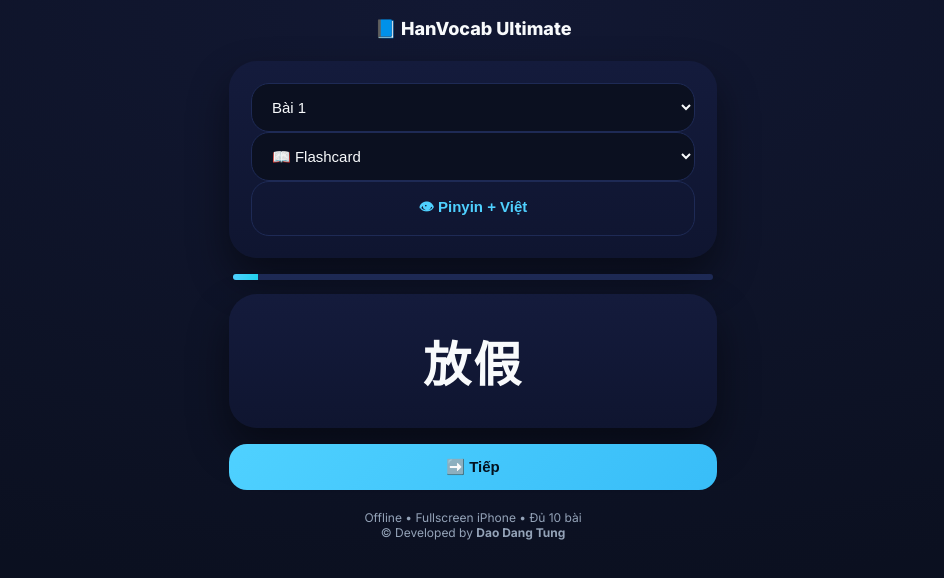
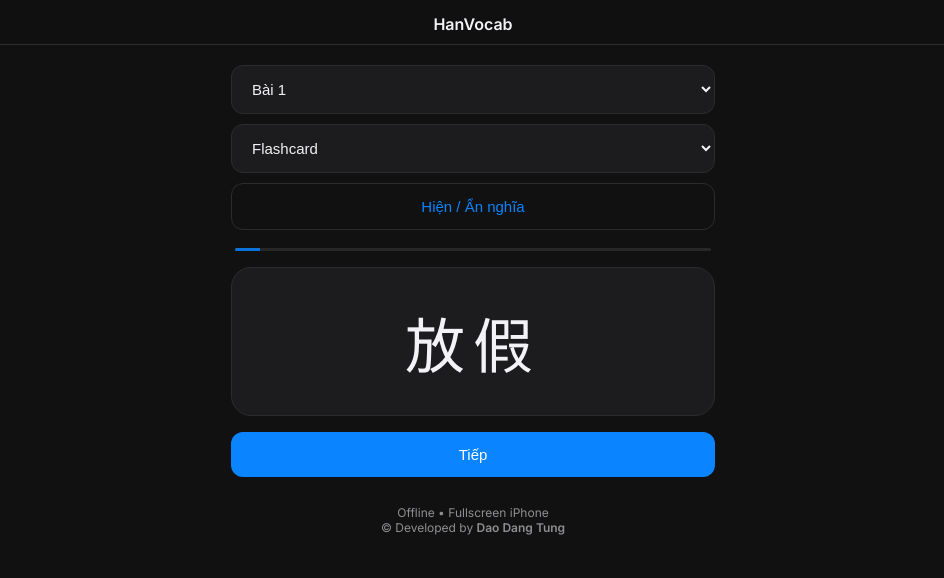
Before and after one commit to dvj1232005-boop/hsk2.0, a plain HTML site: page index.html in a window 1280 px wide. Shown: the whole page, without its empty margins (167-1111 px from the left). Drawn offline with Linux system fonts and the light colour scheme.

Commit message:
Update index.html

```diff
--- a/index.html
+++ b/index.html
@@ -3,127 +3,175 @@
 <head>
 <meta charset="UTF-8">
 <meta name="viewport" content="width=device-width,viewport-fit=cover">
-<title>HanVocab Ultimate</title>
+<title>HanVocab</title>
 
 <link rel="manifest" href="manifest.json">
 <meta name="apple-mobile-web-app-capable" content="yes">
-<meta name="apple-mobile-web-app-status-bar-style" content="black-translucent">
+<meta name="apple-mobile-web-app-status-bar-style" content="black">
 <meta name="apple-mobile-web-app-title" content="HanVocab">
-<meta name="theme-color" content="#0b1020">
+<meta name="theme-color" content="#111111">
 <link rel="apple-touch-icon" href="icon-190.png">
 
 <link rel="preconnect" href="https://fonts.googleapis.com">
 <link rel="preconnect" href="https://fonts.gstatic.com" crossorigin>
-<link href="https://fonts.googleapis.com/css2?family=Inter:wght@400;500;600;700;800&family=Noto+Sans+SC:wght@400;500;700&display=swap" rel="stylesheet">
+<link href="https://fonts.googleapis.com/css2?family=Inter:wght@400;500;600&family=Noto+Sans+SC:wght@400;500&display=swap" rel="stylesheet">
 
 <style>
 :root{
- --bg:#0b1020;--card:#121833;--accent:#4fd1ff;--soft:#1e2a55;
- --ok:#22c55e;--bad:#ef4444;--text:#f8fafc;--muted:#94a3b8;
+  --bg:#111111;
+  --surface:#1c1c1e;
+  --border:#2c2c2e;
+  --text:#f2f2f7;
+  --muted:#8e8e93;
+  --accent:#0a84ff;
+  --ok:#34c759;
+  --bad:#ff453a;
 }
 *{box-sizing:border-box}
+
 body{
   margin:0;
- background:radial-gradient(1200px 600px at top,#121833,#0b1020);
+  background:var(--bg);
   color:var(--text);
   font-family:'Inter',-apple-system,BlinkMacSystemFont;
- min-height:100vh;
+  -webkit-font-smoothing:antialiased;
 }
+
 header{
- padding:18px 16px 10px;
+  position:sticky;
+  top:0;
+  z-index:10;
+  padding:14px 16px 10px;
   text-align:center;
- font-weight:800;
- font-size:18px;
+  font-weight:600;
+  background:rgba(17,17,17,.88);
+  backdrop-filter:blur(20px);
+  border-bottom:1px solid var(--border);
 }
-.wrap{max-width:520px;margin:auto;padding:12px 16px 28px}
-.card{
- background:linear-gradient(180deg,#141b3c,#0f1530);
- border-radius:28px;
- padding:22px;
- margin-bottom:16px;
- box-shadow:0 20px 40px rgba(0,0,0,.45);
- text-align:center;
+
+.wrap{
+  max-width:520px;
+  margin:auto;
+  padding:20px 18px 40px;
 }
-.han{
- font-family:'Noto Sans SC','Inter';
- font-size:48px;
- font-weight:700;
- letter-spacing:2px;
- margin:10px 0;
+
+.control{
+  display:grid;
+  gap:10px;
+  margin-bottom:18px;
 }
-.pin{color:var(--accent);margin-top:8px}
-.vi{color:#c7ecff;margin-top:6px}
-.hide{display:none}
+
 select,button,input{
   width:100%;
   padding:14px 16px;
- border-radius:18px;
- border:none;
- background:#0b1020;
+  border-radius:12px;
+  border:1px solid var(--border);
+  background:var(--surface);
   color:var(--text);
   font-size:15px;
 }
-select{border:1px solid var(--soft)}
+
 button{
- background:linear-gradient(135deg,#4fd1ff,#38bdf8);
- color:#04121f;
- font-weight:800;
+  background:var(--accent);
+  color:white;
+  border:none;
+  font-weight:500;
 }
 button.alt{
   background:transparent;
   color:var(--accent);
- border:1px solid var(--soft);
+  border:1px solid var(--border);
 }
+
+.card{
+  background:var(--surface);
+  border-radius:20px;
+  padding:36px 24px;
+  border:1px solid var(--border);
+  margin-bottom:16px;
+  animation:appear .32s cubic-bezier(.25,.1,.25,1);
+}
+@keyframes appear{
+  from{opacity:0;transform:translateY(10px)}
+  to{opacity:1;transform:none}
+}
+
+.han{
+  font-family:'Noto Sans SC','Inter';
+  font-size:60px;
+  font-weight:400;
+  letter-spacing:8px;
+  line-height:1.25;
+  text-align:center;
+}
+.pin{
+  text-align:center;
+  color:var(--accent);
+  margin-top:12px;
+  font-size:15px;
+  opacity:.9;
+}
+.vi{
+  text-align:center;
+  color:#d6eaff;
+  margin-top:6px;
+  font-size:15px;
+  opacity:.9;
+}
+
 .progress{
- height:6px;
- background:#1e2a55;
- border-radius:6px;
+  height:3px;
+  background:#2c2c2e;
+  border-radius:999px;
   overflow:hidden;
- margin:8px 4px 14px;
+  margin:16px 4px;
+  opacity:.85;
 }
 .bar{
   height:100%;
   width:0%;
- background:linear-gradient(90deg,#4fd1ff,#22d3ee);
+  background:var(--accent);
 }
+
 .options button{
+  background:var(--surface);
+  border:1px solid var(--border);
   margin:8px 0;
- background:#0b1020;
- border:1px solid var(--soft);
- font-weight:600;
 }
-.correct{background:linear-gradient(135deg,#22c55e,#4ade80)!important;color:#052e14}
-.wrong{background:linear-gradient(135deg,#ef4444,#f87171)!important;color:#450a0a}
+.correct{background:var(--ok)!important}
+.wrong{background:var(--bad)!important}
+
 .footer{
+  margin-top:28px;
   text-align:center;
   font-size:12px;
   color:var(--muted);
- padding:20px 0;
 }
+
+.hide{display:none}
 </style>
 </head>
 
 <body>
-<header>📘 HanVocab Ultimate</header>
+<header>HanVocab</header>
 
 <div class="wrap">
 
-<div class="card">
+<div class="control">
   <select id="lesson"></select>
   <select id="mode">
-<option value="study">📖 Flashcard</option>
-<option value="quiz">❓ Hán → Việt</option>
-<option value="vi2han">🔁 Việt → Hán</option>
-<option value="write">✍️ Viết từ</option>
-<option value="wrong">🔁 Ôn từ sai</option>
+    <option value="study">Flashcard</option>
+    <option value="quiz">Hán → Việt</option>
+    <option value="vi2han">Việt → Hán</option>
+    <option value="write">Viết từ</option>
   </select>
-<button class="alt" onclick="toggle()">👁 Pinyin + Việt</button>
+  <button class="alt" onclick="toggle()">Hiện / Ẩn nghĩa</button>
 </div>
 
 <div class="progress"><div class="bar" id="bar"></div></div>
 
 <div class="card">
-<div class="han" id="han"></div>
+  <div class="han" id="han">—</div>
   <div class="pin hide" id="pin"></div>
   <div class="vi hide" id="vi"></div>
 </div>
@@ -136,20 +184,17 @@ button.alt{
   <p id="res"></p>
 </div>
 
-<button onclick="next()">➡️ Tiếp</button>
+<button onclick="next()">Tiếp</button>
 
 <div class="footer">
-  Offline • Fullscreen iPhone • Đủ 10 bài<br>
+  Offline • Fullscreen iPhone<br>
   © Developed by <strong>Dao Dang Tung</strong>
 </div>
+
 </div>
 
 <script>
-/*
- HanVocab Ultimate
- © Developed by Dao Dang Tung
-*/
-
+/* ================= FULL DATA 10 BÀI ================= */
 const DATA = {
 1:[
 {h:"放假",p:"fàngjià",v:"nghỉ lễ"},
@@ -352,7 +397,8 @@ const DATA = {
 ]
 };
 
-let L=1,i=0,show=false,mode="study",wrong={};
+/* ================= LOGIC ================= */
+let L=1,i=0,show=false,mode="study";
 const han=document.getElementById("han"),
 pin=document.getElementById("pin"),
 vi=document.getElementById("vi"),
@@ -360,20 +406,24 @@ bar=document.getElementById("bar"),
 lessonSel=document.getElementById("lesson");
 
 for(let k in DATA){
- let o=document.createElement("option");
+  const o=document.createElement("option");
   o.value=k;o.text="Bài "+k;
   lessonSel.appendChild(o);
 }
-lessonSel.onchange=e=>{L=+e.target.value;i=0;render()}
+lessonSel.onchange=e=>{L=+e.target.value;i=0;render();}
 
 document.getElementById("mode").onchange=e=>{
   mode=e.target.value;
- document.getElementById("quizBox").classList.toggle("hide",!["quiz","vi2han"].includes(mode));
+  document.getElementById("quizBox").classList.toggle("hide",mode==="study");
   document.getElementById("writeBox").classList.toggle("hide",mode!=="write");
 };
 
-function toggle(){show=!show;pin.classList.toggle("hide",!show);vi.classList.toggle("hide",!show)}
-function next(){i=(i+1)%DATA[L].length;render()}
+function toggle(){
+  show=!show;
+  pin.classList.toggle("hide",!show);
+  vi.classList.toggle("hide",!show);
+}
+function next(){i=(i+1)%DATA[L].length;render();}
 
 function render(){
   const w=DATA[L][i];
@@ -381,26 +431,24 @@ function render(){
   pin.textContent=w.p;
   vi.textContent=w.v;
   bar.style.width=((i+1)/DATA[L].length*100)+"%";
- if(["quiz","vi2han"].includes(mode))quiz(w);
+  if(mode!=="study")quiz(w);
 }
 
 function quiz(w){
- const box=document.getElementById("opts");box.innerHTML="";
- let correct=mode==="quiz"?w.v:w.h;
- let pool=DATA[L].map(x=>mode==="quiz"?x.v:x.h);
- let arr=[correct];
+  const box=document.getElementById("opts");
+  box.innerHTML="";
+  const correct=mode==="quiz"?w.v:w.h;
+  const pool=DATA[L].map(x=>mode==="quiz"?x.v:x.h);
+  const arr=[correct];
   while(arr.length<4){
-  let r=pool[Math.floor(Math.random()*pool.length)];
+    const r=pool[Math.floor(Math.random()*pool.length)];
     if(!arr.includes(r))arr.push(r);
   }
   arr.sort(()=>Math.random()-.5);
   arr.forEach(t=>{
-  let b=document.createElement("button");
+    const b=document.createElement("button");
     b.textContent=t;
-  b.onclick=()=>{
-   if(t===correct)b.classList.add("correct");
-   else{b.classList.add("wrong");navigator.vibrate?.(60)}
-  };
+    b.onclick=()=>b.classList.add(t===correct?"correct":"wrong");
     box.appendChild(b);
   });
 }
@@ -413,23 +461,8 @@ function check(){
 }
 
 document.getElementById("input").addEventListener("keydown",e=>{
- if(e.key==="Enter") check();
+  if(e.key==="Enter")check();
 });
-
-/* SWIPE */
-let x0=null;
-document.addEventListener("touchstart",e=>x0=e.touches[0].clientX);
-document.addEventListener("touchend",e=>{
- if(!x0)return;
- let dx=e.changedTouches[0].clientX-x0;
- if(dx<-40)next();
- x0=null;
-});
-
-/* SERVICE WORKER */
-if("serviceWorker" in navigator){
- navigator.serviceWorker.register("sw.js");
-}
 
 render();
 </script>
```
Lines whose indentation alone changed are shown as unchanged.
